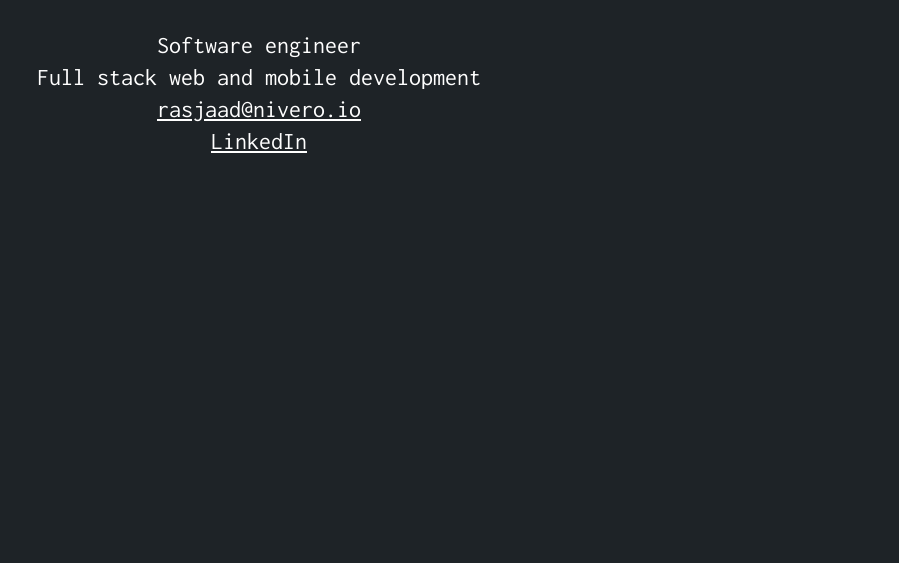
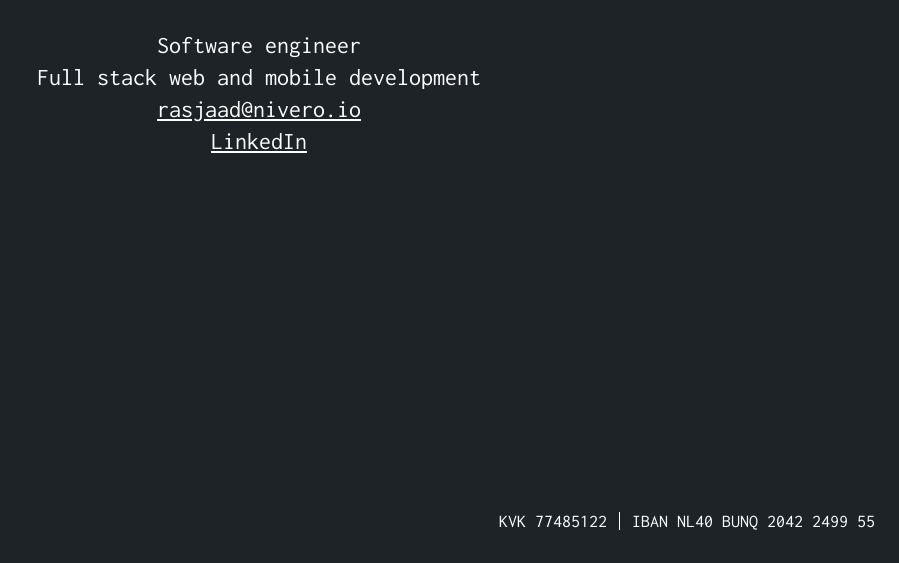
Before and after one commit to Rbasarat/nivero-static, a plain HTML site: page index.html in a window 1280 px wide. Shown: the part 237-800 px from the top of the page, without its empty margins (381-1280 px from the left). Drawn offline with Linux system fonts and the light colour scheme.

Commit message:
added iban + kvk

```diff
--- a/index.html
+++ b/index.html
@@ -86,12 +86,12 @@
     </article>
 
     <footer>
-      <!--         <ul>
-            <li>KVK 69027803</li>
-            <li>BTW NL174783413B01</li>
-            <li>IBAN NL35 KNAB 0256 4585 45</li>
-            <li><a href="algemenevoorwaarden.happydev.pdf">Algemene voorwaarden</a></li>
-        </ul> -->
+      <ul>
+            <li>KVK 77485122</li>
+            <!-- <li>BTW NL174783413B01</li> -->
+            <li>IBAN NL40 BUNQ 2042 2499 55</li>
+            <!-- <li><a href="algemenevoorwaarden.happydev.pdf">Algemene voorwaarden</a></li> -->
+        </ul>
     </footer>
   </body>
   <script>
```
